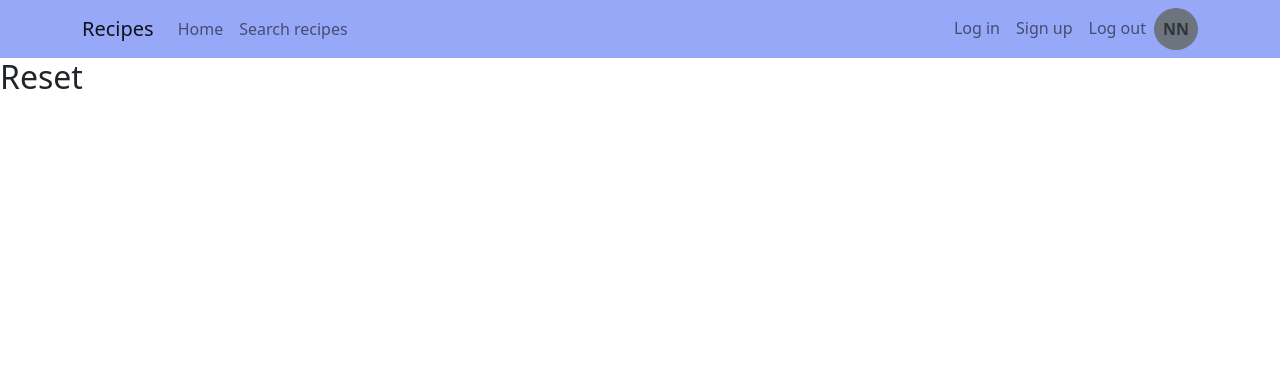
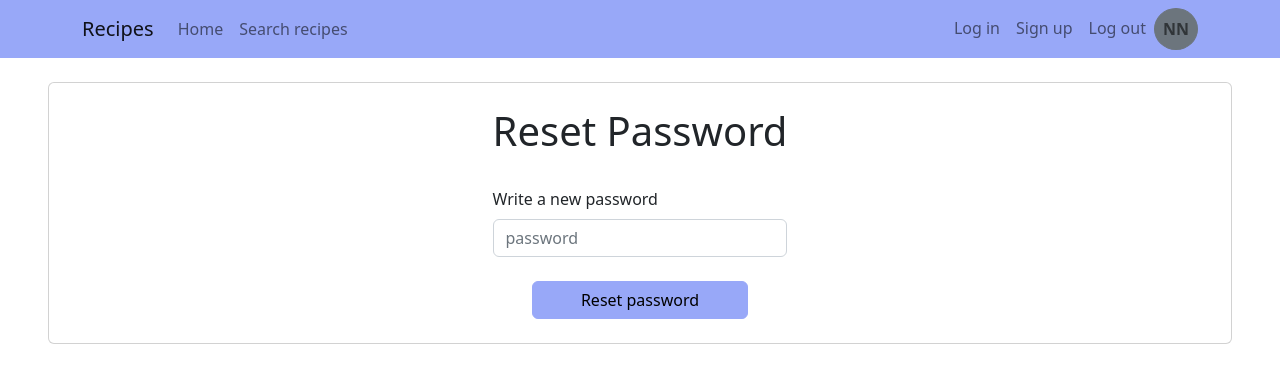
Before and after one commit to mariago6/finalproject, a React (Create React App) app: page /reset in a window 1280 px wide. Shown: the top 382 px of the page. Built offline with nearby package versions, Linux system fonts and the light colour scheme.

Commit message:
reset page

```diff
--- a/src/components/auth/LoginComponent.js
+++ b/src/components/auth/LoginComponent.js
@@ -46,7 +46,6 @@ function LoginComponent({validated, handleSubmit, handleChange, email, password}
             <p className="text-center mt-3 fs-6"><small>Don't have an account yet? <Link to="/signup">Sign up</Link></small></p>
           </Form>
         </Card>
-
     </section>
   )
 }
--- /dev/null
+++ b/src/components/auth/ResetComponent.js
@@ -0,0 +1,37 @@
+import React from 'react';
+import FormGroup from "./FormGroup";
+import Form from 'react-bootstrap/Form';
+import Row from 'react-bootstrap/Row';
+import ButtonSubmit from "./ButtonSubmit";
+import Card from 'react-bootstrap/Card';
+
+function ResetComponent({validated, handleSubmit, handleChange, password}) {
+  return(
+    <section>
+        <Card className='d-flex align-items-center mx-5 mt-4'>
+          <Form noValidate validated={validated} onSubmit={handleSubmit} className="m-4">
+            <h1 className='text-center mb-4'>Reset Password</h1>
+            <Row className="mb-3">
+              <FormGroup
+                controlId="validationCustom10"
+                md="12"
+                textlabel="Write a new password"
+                type="password"
+                placeholder="password"
+                textinvalid="The password is incorrect. Please, try it again"
+                onChange={handleChange}
+                name='password'
+                value={password}
+                className="my-2 text-start"
+              />
+            </Row>
+            <div className='text-center'>
+              <ButtonSubmit type="submit" textbutton="Reset password" />
+            </div>
+          </Form>
+        </Card>
+    </section>
+  )
+}
+
+export default ResetComponent;
--- a/src/pages/Reset.js
+++ b/src/pages/Reset.js
@@ -1,8 +1,32 @@
-import React from "react";
+import React, { useState }  from "react";
+import ResetComponent from "../components/auth/ResetComponent";
 
 function Reset() {
+  const [validated, setValidated] = useState(false);
+  const [newPassword, setNewPassword] = useState('');
+
+  function handleChange(event) {
+    const {name, value} = event.target;
+    setNewPassword( ({
+      ...newPassword,
+      [name]: value
+    })
+    );
+  };
+
+  const handleSubmit = (event) => {
+    const form = event.currentTarget;
+    if (form.checkValidity() === false) {
+      event.preventDefault();
+      event.stopPropagation();
+    }
+    setValidated(true);
+  };
+
+  console.log(newPassword);
+
   return(
-    <h2>Reset</h2>
+    <ResetComponent validated={validated} handleSubmit={handleSubmit} handleChange={handleChange} password={newPassword} />
   )
 }
 
```
